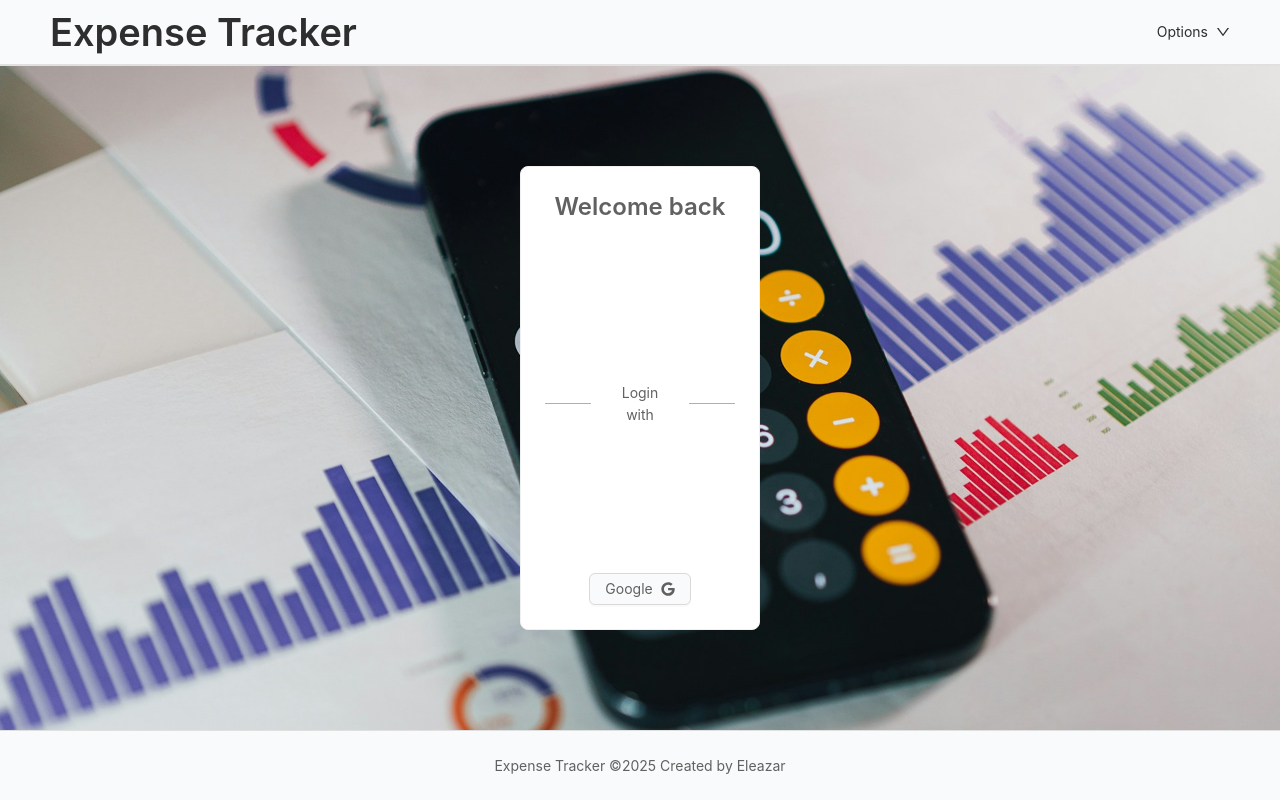
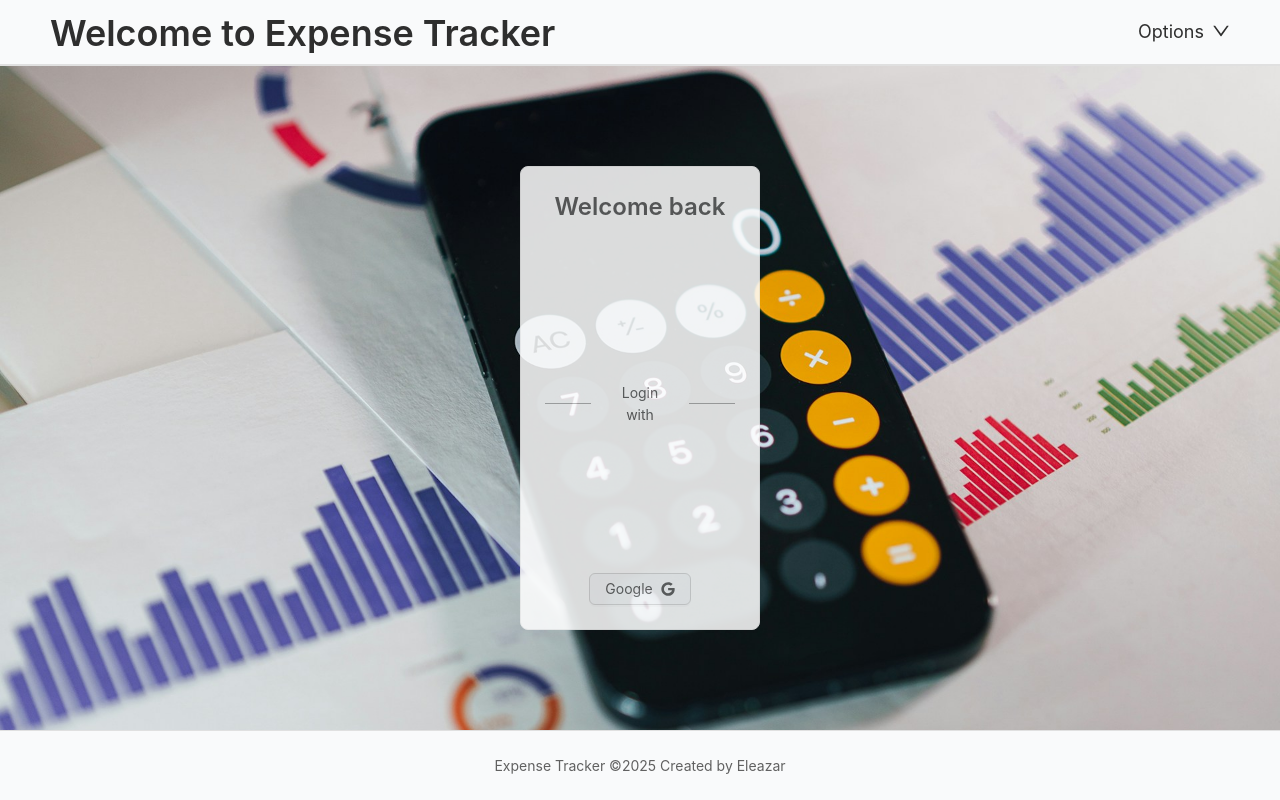
Before and after one commit to Elly0816/expense-app-client, a Next.js app: page /login in a window 1280 px wide. Built offline with nearby package versions, Linux system fonts and the light colour scheme.

Commit message:
tidied header

```diff
--- a/src/app/login/page.tsx
+++ b/src/app/login/page.tsx
@@ -24,7 +24,7 @@ const LoginPage: React.FC = () => {
   const element = isLoading ? (
     <h2>Loading...</h2>
   ) : (
-    <Login containerStyle={{ justifyContent: 'center', alignItems: 'center' }} />
+    <Login containerStyle={{ justifyContent: 'center', alignItems: 'center', opacity: 0.85 }} />
   );
 
   return (
--- a/src/components/Header.tsx
+++ b/src/components/Header.tsx
@@ -32,13 +32,18 @@ const App: React.FC = () => {
           borderBottomColor: COLORS[theme].border,
           height: 'fit-content',
         }}
+        className="text-xs md:text-lg"
       >
         <Title
+          style={{ marginBottom: 0, color: COLORS[theme].textHeading }}
           className="self-center"
-          style={{ marginBottom: 0, color: COLORS[theme].textHeading }}
         >
-          {user && ` Hi ${user?.given_name}! Welcome to `}
-          <Link href="/" style={{ marginBottom: 0, color: COLORS[theme].textHeading }}>
+          {user && ` Hi ${user?.given_name}!`}
+          <Link
+            href="/"
+            style={{ marginBottom: 0, color: COLORS[theme].textHeading }}
+            className="text-xs md:text-lg lg:text-4xl "
+          >
             {/* <h1 className="text-2xl" style={{ color: COLORS[theme].textHeading }}>
           Expense Tracker
           </h1> */}
@@ -46,7 +51,7 @@ const App: React.FC = () => {
               // className="self-center"
               style={{ marginBottom: 0, color: COLORS[theme].textHeading }}
             > */}
-            Expense Tracker
+            {!user && 'Welcome to Expense Tracker'}
             {/* </Title> */}
           </Link>
         </Title>
```
Also changed, not shown: package.json (+4 -4 lines), 1 other file (tests, documents, lock files or other folders).
